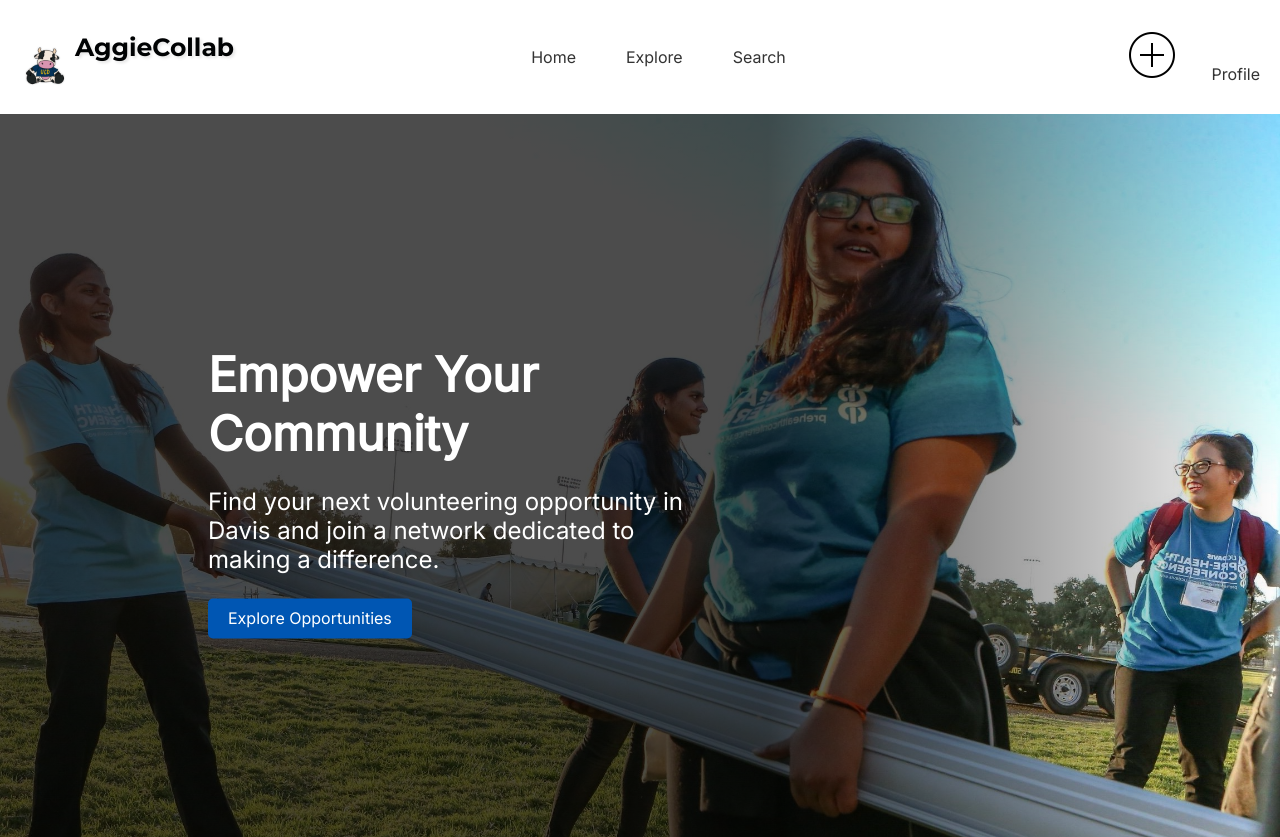
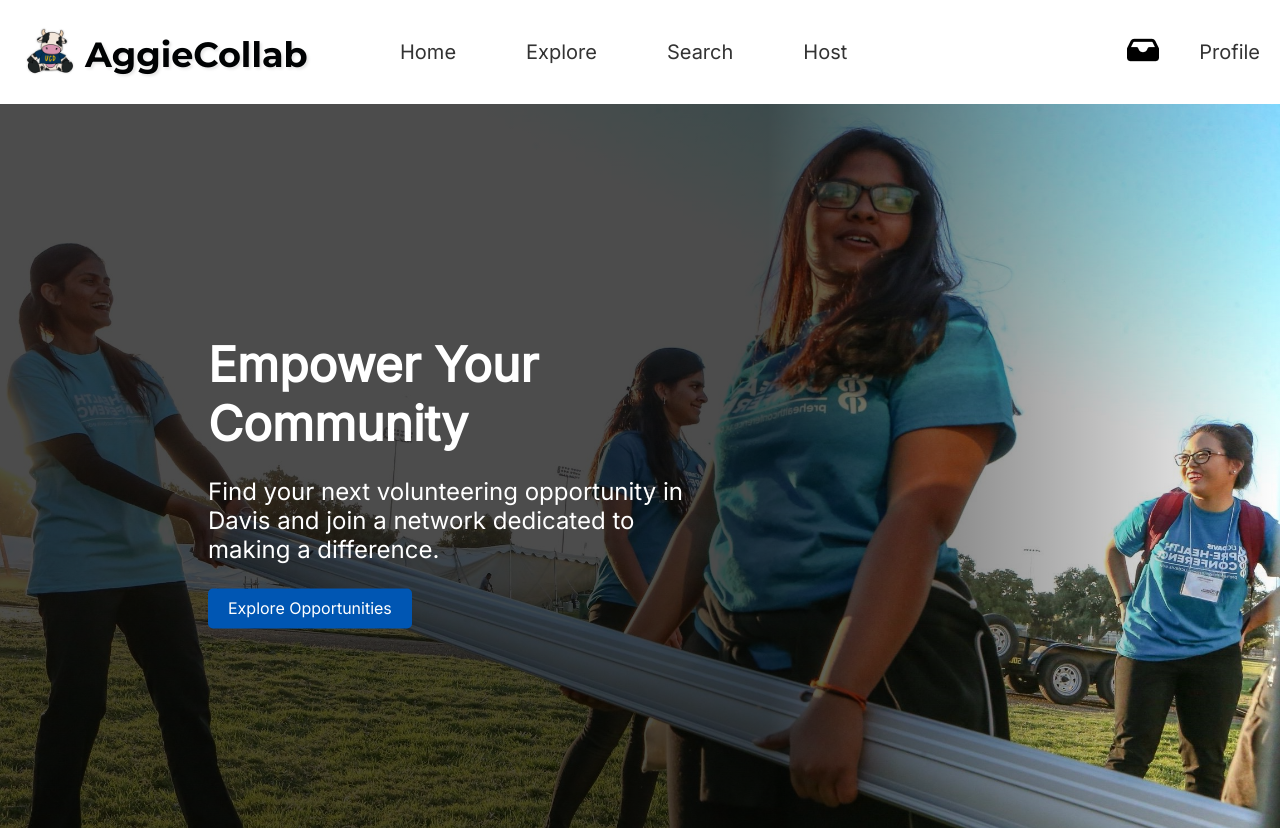
Before and after one commit to TriNguyen360/DavisHacks, a Flask app: page /dashboard in a window 1280 px wide. Shown: the top 837 px of the page. Run offline with Flask 3, Linux system fonts and the light colour scheme; the visitor is signed in with stand-in values (Sample User, id 1).

Commit message:
update file

```diff
--- a/static/styles.css
+++ b/static/styles.css
@@ -245,7 +245,7 @@ body {
 }
 
 .logo {
-    margin-top: 20px;
+    margin-top: 0px;
     max-width: 130px;
     height: auto;
 }
@@ -385,7 +385,7 @@ header {
 
 
 .logo img {
-    height: 50px; /* Adjust as needed */
+    height: 60px;/* Adjust as needed */
 }
 
 nav {
@@ -400,7 +400,8 @@ nav ul {
     display: flex;
     justify-content: center; /* Keep the items centered */
     align-items: center;
-    padding-left: 150px; /* This will push the navigation items slightly to the right */
+    padding-left: 40px; /* This will push the navigation items slightly to the right */
+    font-size: 20px;
 }
 
 nav ul li {
@@ -408,7 +409,7 @@ nav ul li {
 }
 
 nav ul li:not(:last-child) {
-    margin-right: 50px; /* Add margin between navigation items */
+    margin-right: 70px; /* Add margin between navigation items */
 }
 
 nav ul li a {
@@ -416,10 +417,11 @@ nav ul li a {
     color: #333;
 }
 
-.user-actions a {
+.user-actions-profile a {
     text-decoration: none;
     color: #333;
-    margin-left: 30px;
+    margin-left: 40px;
+    font-size: 20px;
 }
 
 /* EXPLORE PAGE */
--- a/templates/home.html
+++ b/templates/home.html
@@ -11,7 +11,7 @@
     <header>
         <div class="logo">
             <img src="/static/cow.png" alt="Icon">
-            <!-- Title -->
+        </div>
         <head>
             <meta charset="UTF-8">
             <meta name="viewport" content="width=device-width, initial-scale=1.0">
@@ -19,9 +19,9 @@
                 /* CSS to position the title at the top left */
                 #title {
                     position: absolute;
-                        top: 15px; /* Adjust as needed */
-                        left: 75px; /* Adjust as needed */
-                        font-size: 25px;
+                    top: 10px; /* Adjust as needed */
+                    left: 85px; /* Adjust as needed */
+                    font-size: 35px;
                 }
             </style>
         </head>
@@ -29,17 +29,18 @@
             <h1 id="title">AggieCollab</h1>
             <!-- Other content of your webpage goes here -->
         </body>
-            </html>
-        </div>
         <nav>
             <ul>
                 <li><a href="#">Home</a></li>
                 <li><a href="/explore">Explore</a></li>
                 <li><a href="#">Search</a></li>
+                <li><a href="#">Host</a></li>
             </ul>
         </nav>
-        <div class="user-actions">
-            <a href="/event"><img src="/static/plus.png"></a> <!-- Updated this link -->
+        <div class = "user-actions-inbox">
+            <a href="/event"><img src="/static/inbox.png" alt="Add Event"></a>
+        </div>
+        <div class="user-actions-profile">
             <a href="#">Profile</a>
         </div>
     </header>
```
Also changed, not shown: static/inbox.png (added). Lines whose indentation alone changed are shown as unchanged.
